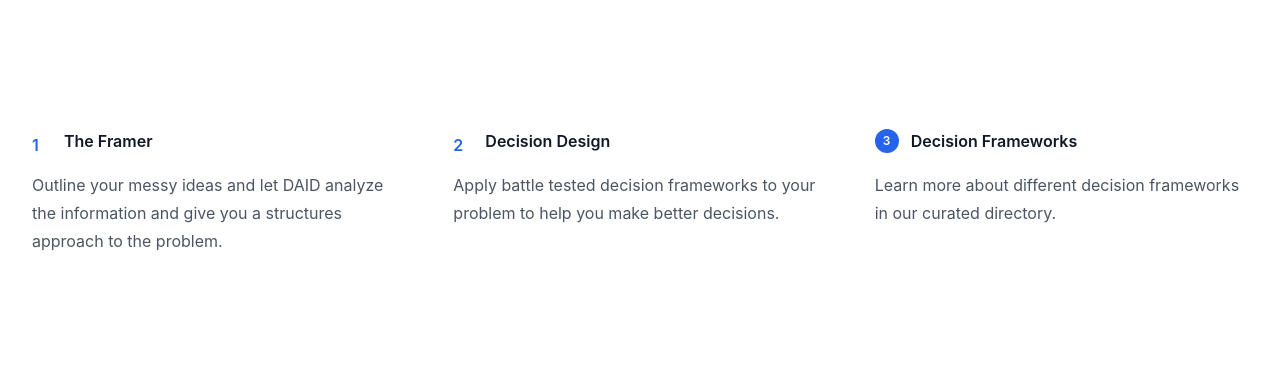
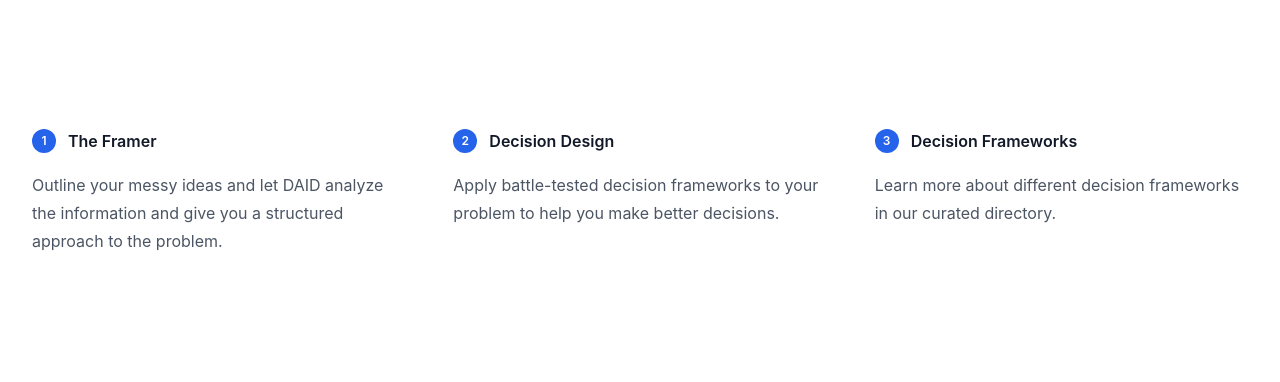
Before and after one commit to edimaudo/DAID, a FastAPI app: page / in a window 1280 px wide. Shown: the part 498-880 px from the top of the page. Run offline with FastAPI, Linux system fonts and the light colour scheme; some libraries are stand-ins or nearby versions.

Commit message:
Update index.html

```diff
--- a/templates/index.html
+++ b/templates/index.html
@@ -25,22 +25,28 @@
         <div class="grid grid-cols-1 gap-12 sm:grid-cols-2 lg:grid-cols-3">
             <div class="flex flex-col">
                 <dt class="flex items-center gap-x-3 text-base font-semibold leading-7 text-gray-900">
-                    <div class="h-5 w-5 flex-none text-blue-600">1</div>
-                    The Framer
+                    <div class="h-6 w-6 flex-none flex items-center justify-center rounded-full bg-blue-600 text-white text-xs">
+                        1
+                    </div>
+                    <span>The Framer</span>
                 </dt>
                 <dd class="mt-4 flex flex-auto flex-col text-base leading-7 text-gray-600">
-                    <p class="flex-auto">Outline your messy ideas and let DAID analyze the information and give you a structures approach to the problem.</p>
+                    <p class="flex-auto">Outline your messy ideas and let DAID analyze the information and give you a structured approach to the problem.</p>
                 </dd>
             </div>
+
             <div class="flex flex-col">
                 <dt class="flex items-center gap-x-3 text-base font-semibold leading-7 text-gray-900">
-                    <div class="h-5 w-5 flex-none text-blue-600">2</div>
-                    Decision Design
+                    <div class="h-6 w-6 flex-none flex items-center justify-center rounded-full bg-blue-600 text-white text-xs">
+                        2
+                    </div>
+                    <span>Decision Design</span>
                 </dt>
                 <dd class="mt-4 flex flex-auto flex-col text-base leading-7 text-gray-600">
-                    <p class="flex-auto">Apply battle tested decision frameworks to your problem to help you make better decisions.</p>
+                    <p class="flex-auto">Apply battle-tested decision frameworks to your problem to help you make better decisions.</p>
                 </dd>
             </div>
+
             <div class="flex flex-col">
                 <dt class="flex items-center gap-x-3 text-base font-semibold leading-7 text-gray-900">
                     <div class="h-6 w-6 flex-none flex items-center justify-center rounded-full bg-blue-600 text-white text-xs">
@@ -52,6 +58,7 @@
                     <p class="flex-auto">Learn more about different decision frameworks in our curated directory.</p>
                 </dd>
             </div>
+        </div>
     </div>
 </div>
 {% endblock %}
```
